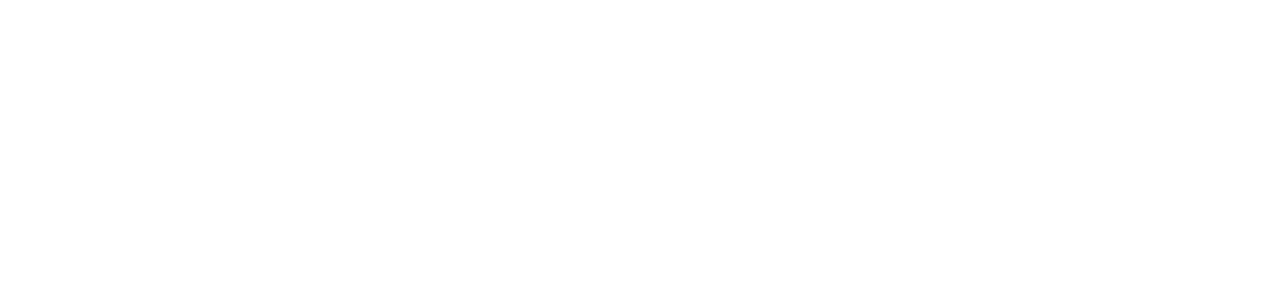
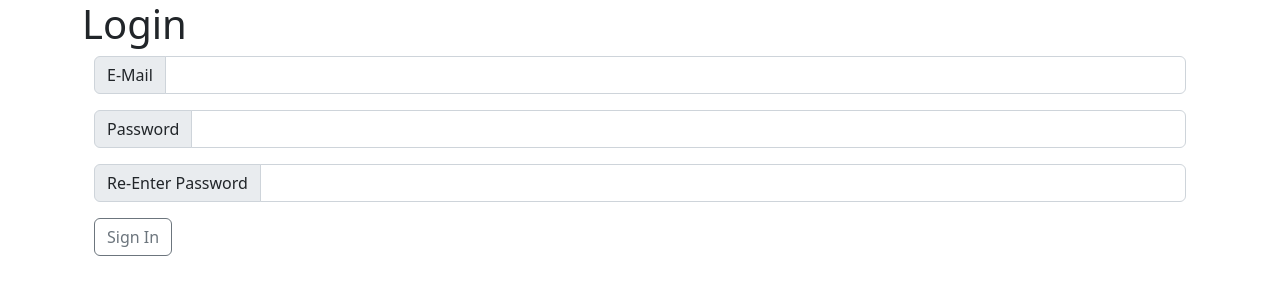
Before and after one commit to rgero/React_WorkoutTracker, a React (Create React App) app in the folder workout_tracker/: page /signup in a window 1280 px wide. Before the commit this address had no page. Shown: the top 300 px of the page. Built offline with nearby package versions, Linux system fonts and the light colour scheme.

Commit message:
Adding the Sign Up Page.

```diff
--- a/workout_tracker/src/App.js
+++ b/workout_tracker/src/App.js
@@ -6,8 +6,9 @@ import './styles/App.css';
 import { BrowserRouter, Route, Routes } from 'react-router-dom';
 
 import { Provider as AuthProvider, Context as AuthContext} from '../src/context/AuthContext'
+import Dashboard from './components/DashboardPage';
 import { LoginPage } from './components/authentication/LoginPage';
-import Dashboard from './components/DashboardPage';
+import { SignUpPage } from './components/authentication/SignUpPage';
 
 function App() {
   const context = useContext(AuthContext);
@@ -18,6 +19,7 @@ function App() {
         <Routes>
           <Route index element= {<LoginPage/>} />
           <Route path="login" element={<LoginPage/>} />
+          <Route path="signup" element={<SignUpPage/>} />
           <Route path="dashboard" element={<Dashboard/>} />
         </Routes>
       </BrowserRouter>
--- /dev/null
+++ b/workout_tracker/src/components/authentication/SignUpForm.js
@@ -0,0 +1,51 @@
+import React, {useState} from 'react';
+import Button from 'react-bootstrap/Button';
+import Form from 'react-bootstrap/Form';
+import InputGroup from 'react-bootstrap/InputGroup';
+import Container from 'react-bootstrap/Container';
+
+export const SignUpForm = ({errorMessage, onSubmit})=>
+{
+    const [email, setEmail] = useState("");
+    const [password, setPassword] = useState("");
+    const [passwordSecond, setRetypePassword] = useState("");
+    const [errMsg, setErrorMessage] = useState(errorMessage ? errorMessage : "")
+
+    const trySignUp = async (event) => {
+        event.preventDefault();
+        if (passwordSecond !== password)
+        {
+            setErrorMessage("Passwords do not match");
+            return;
+        }
+        setErrorMessage("");
+        await onSubmit({email, password});
+    }
+
+    return(
+        <Container fluid="md">
+            <Form onSubmit={trySignUp}>
+                <InputGroup className="mb-3">
+                    <InputGroup.Text>E-Mail</InputGroup.Text>
+                    <Form.Control type="email" value={email} onChange={e => setEmail(e.target.value)}/>
+                </InputGroup>
+                <InputGroup className="mb-3">
+                    <InputGroup.Text>Password</InputGroup.Text>
+                    <Form.Control type="password" value={password} onChange={e => setPassword(e.target.value)}/>
+                </InputGroup>
+                <InputGroup className="mb-3">
+                    <InputGroup.Text>Re-Enter Password</InputGroup.Text>
+                    <Form.Control type="password" value={passwordSecond} onChange={e => setRetypePassword(e.target.value)}/>
+                </InputGroup>
+                <Button variant="outline-secondary" type="submit">
+                    Sign In
+                </Button>
+                {errMsg ? (
+                    <h4>{errMsg}</h4>
+                ): null}
+            </Form>
+        </Container>
+    )
+
+
+}
--- /dev/null
+++ b/workout_tracker/src/components/authentication/SignUpPage.js
@@ -0,0 +1,31 @@
+import React, { useContext, useEffect, useState } from 'react';
+import Container from 'react-bootstrap/Container';
+import { useNavigate } from 'react-router-dom';
+
+import {Context as AuthContext} from '../../context/AuthContext';
+
+import { SignUpForm } from './SignUpForm';
+
+
+export const SignUpPage = ()=>
+{
+    const navigate = useNavigate();
+    const {state, signUp, clearErrorMessage} = useContext(AuthContext);
+
+    if (state.token)
+    {
+        clearErrorMessage();
+        navigate('/dashboard');
+    } else
+    {
+        return (
+            <Container fluid="md">
+                <h1>Login</h1>
+                <SignUpForm
+                    errorMessage={state.errorMessage}
+                    onSubmit={({email, password})=> signUp({email, password})}
+                />
+            </Container>
+        )
+    }
+}
```
